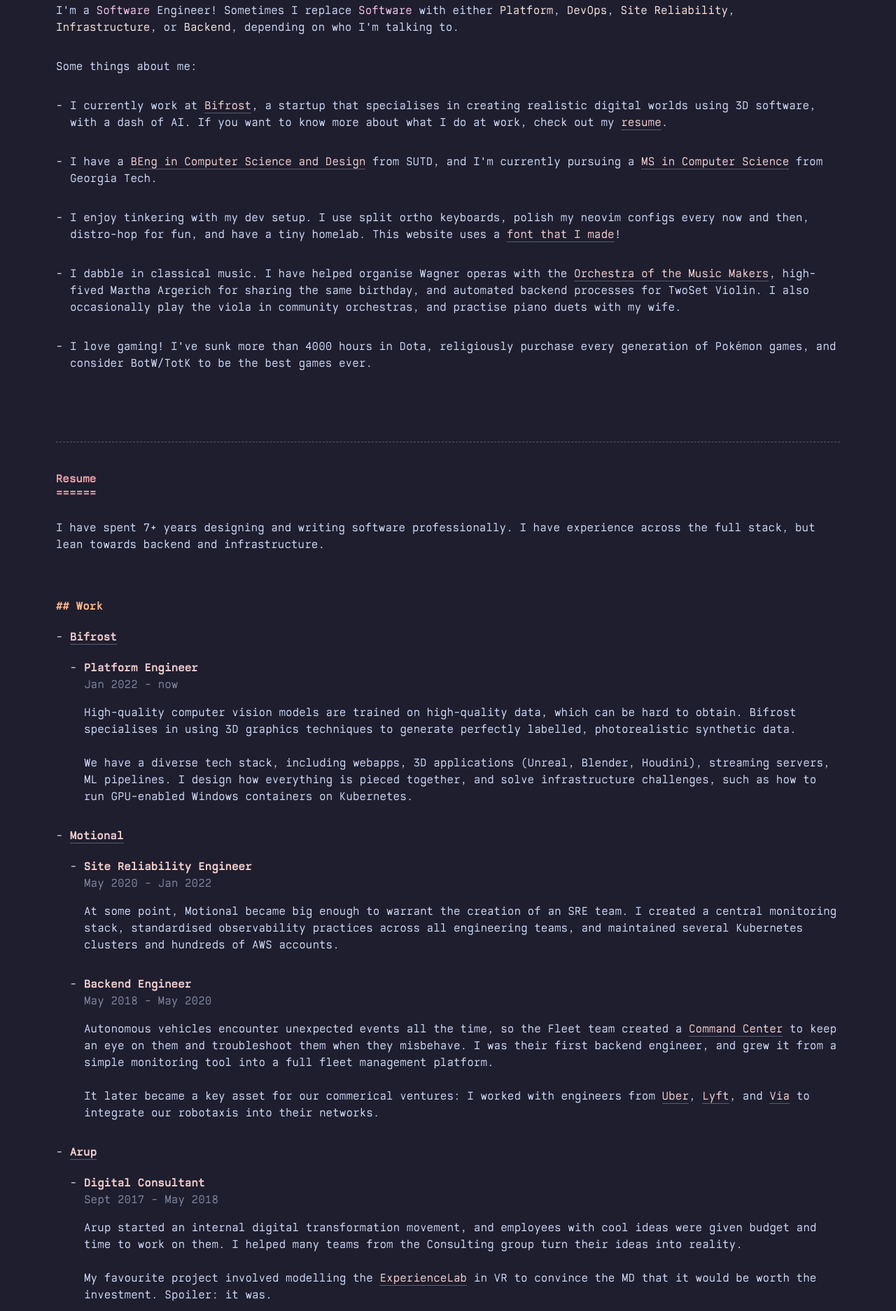
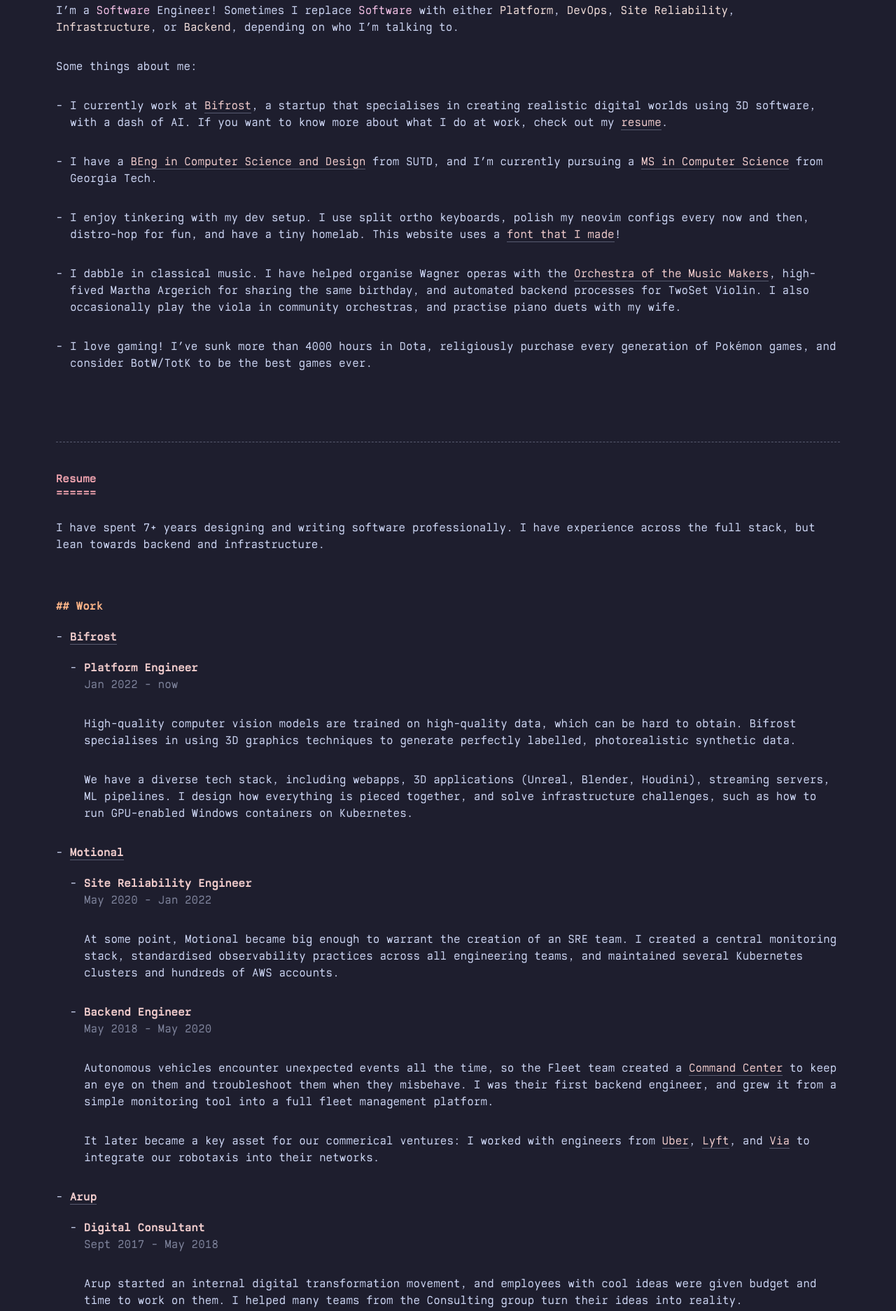
Before and after one commit to chaychoong/chaychoong.github.io, an Astro site: page / in a window 1280 px wide. Shown: the part 895-2768 px from the top of the page at 70% size. Built offline with nearby package versions, Linux system fonts and the light colour scheme; Astro itself is replaced by a stand-in of ours.

Commit message:
astro: put content in markdown

```diff
--- a/src/components/Bio.astro
+++ b/src/components/Bio.astro
@@ -1,58 +1,10 @@
+---
+import * as bio from "../content/bio.md";
+---
+
 <div id="bio">
   <h1>Bio</h1>
-  <p>
-    I'm a <span class="text-var1">Software</span> Engineer! Sometimes I replace
-    <span class="text-var1">Software</span> with either
-    <span class="text-var2">Platform</span>,
-    <span class="text-var2">DevOps</span>,
-    <span class="text-var2">Site Reliability</span>,
-    <span class="text-var2">Infrastructure</span>, or
-    <span class="text-var2">Backend</span>, depending on who I'm talking to.
-  </p>
-
-  <p>Some things about me:</p>
-  <ul class="intro">
-    <li>
-      I currently work at
-      <a href="https://bifrost.ai/" target="_blank">Bifrost</a>, a startup that
-      specialises in creating realistic digital worlds using 3D software, with a
-      dash of AI. If you want to know more about what I do at work, check out my
-      <a href="#resume">resume</a>.
-    </li>
-    <li>
-      I have a
-      <a
-        href="https://istd.sutd.edu.sg/education/undergraduate/curriculum-overview"
-        target="_blank">BEng in Computer Science and Design</a
-      >
-      from SUTD, and I'm currently pursuing a
-      <a href="https://omscs.gatech.edu" target="_blank"
-        >MS in Computer Science</a
-      >
-      from Georgia Tech.
-    </li>
-    <li>
-      I enjoy tinkering with my dev setup. I use split ortho keyboards, polish
-      my neovim configs every now and then, distro-hop for fun, and have a tiny
-      homelab. This website uses a
-      <a href="https://github.com/chaychoong/OpusOne" target="_blank"
-        >font that I made</a
-      >!
-    </li>
-    <li>
-      I dabble in classical music. I have helped organise Wagner operas with the
-      <a href="https://orchestra.sg" target="_blank"
-        >Orchestra of the Music Makers</a
-      >, high-fived Martha Argerich for sharing the same birthday, and automated
-      backend processes for TwoSet Violin. I also occasionally play the viola in
-      community orchestras, and practise piano duets with my wife.
-    </li>
-    <li>
-      I love gaming! I've sunk more than 4000 hours in Dota, religiously
-      purchase every generation of Pokémon games, and consider BotW/TotK to be
-      the best games ever.
-    </li>
-  </ul>
+  <div set:html={bio.compiledContent()} />
 </div>
 
 <style>
--- a/src/components/resume/Work.astro
+++ b/src/components/resume/Work.astro
@@ -1,4 +1,9 @@
 ---
+import * as arup from "../../content/resume/jobs/arup.md";
+import * as motional_1 from "../../content/resume/jobs/motional_1.md";
+import * as motional_2 from "../../content/resume/jobs/motional_2.md";
+import * as bifrost from "../../content/resume/jobs/bifrost.md";
+
 interface Job {
   title: string;
   period: string;
@@ -11,87 +16,30 @@ interface Company {
   jobs: Job[];
 }
 
+// Helper function to convert markdown job data to Job object
+const createJob = async (jobData: any): Promise<Job> => {
+  return {
+    title: jobData.frontmatter.title,
+    period: jobData.frontmatter.period,
+    description: await jobData.compiledContent(),
+  };
+};
+
 const companies: Company[] = [
   {
     name: "Bifrost",
     url: "https://bifrost.ai",
-    jobs: [
-      {
-        title: "Platform Engineer",
-        period: "Jan 2022 - now",
-        description: `High-quality computer vision models are trained on high-quality
-            data, which can be hard to obtain. Bifrost specialises in using 3D
-            graphics techniques to generate perfectly labelled, photorealistic
-            synthetic data.<br /><br />
-            We have a diverse tech stack, including webapps, 3D applications (Unreal,
-            Blender, Houdini), streaming servers, ML pipelines. I design how everything
-            is pieced together, and solve infrastructure challenges, such as how
-            to run GPU-enabled Windows containers on Kubernetes.`,
-      },
-    ],
+    jobs: [await createJob(bifrost)],
   },
   {
     name: "Motional",
     url: "https://motional.com",
-    jobs: [
-      {
-        title: "Site Reliability Engineer",
-        period: "May 2020 - Jan 2022",
-        description: `At some point, Motional became big enough to warrant the creation of
-            an SRE team. I created a central monitoring stack, standardised
-            observability practices across all engineering teams, and maintained
-            several Kubernetes clusters and hundreds of AWS accounts.`,
-      },
-      {
-        title: "Backend Engineer",
-        period: "May 2018 - May 2020",
-        description: `Autonomous vehicles encounter unexpected events all the time, so the
-            Fleet team created a
-            <a
-              href="https://motional.com/news/controlling-fleet-motionals-command-center-gives-detailed-glimpse-av-performance"
-              target="_blank">Command Center</a
-            >
-            to keep an eye on them and troubleshoot them when they misbehave. I was
-            their first backend engineer, and grew it from a simple monitoring tool
-            into a full fleet management platform.<br /><br />
-            It later became a key asset for our commerical ventures: I worked with
-            engineers from
-            <a
-              href="https://www.forbes.com/sites/samabuelsamid/2022/10/06/motional-and-uber-announce-10-year-deal-to-deploy-automated-vehicles-in-multiple-us-markets/"
-              target="_blank">Uber</a
-            >,
-            <a
-              href="https://www.aptiv.com/en/newsroom/article/aptiv-launches-fleet-of-autonomous-vehicles-on-the-lyft-network"
-              target="_blank">Lyft</a
-            >, and
-            <a
-              href="https://techcrunch.com/2020/10/27/via-and-hyundai-aptiv-joint-venture-to-offer-shared-robotaxi-rides-next-year/"
-              target="_blank">Via</a
-            >
-            to integrate our robotaxis into their networks.`,
-      },
-    ],
+    jobs: [await createJob(motional_2), await createJob(motional_1)],
   },
   {
     name: "Arup",
     url: "https://arup.com",
-    jobs: [
-      {
-        title: "Digital Consultant",
-        period: "Sept 2017 - May 2018",
-        description: `Arup started an internal digital transformation movement, and
-            employees with cool ideas were given budget and time to work on
-            them. I helped many teams from the Consulting group turn their ideas
-            into reality. <br /><br />
-            My favourite project involved modelling the
-            <a
-              href="https://www.arup.com/news/arup-brings-design-to-life-with-industry-first-immersive-facility/"
-              target="_blank">ExperienceLab</a
-            >
-            in VR to convince the MD that it would be worth the investment. Spoiler:
-            it was.`,
-      },
-    ],
+    jobs: [await createJob(arup)],
   },
 ];
 ---
--- /dev/null
+++ b/src/content/bio.md
@@ -0,0 +1,13 @@
+I'm a <span class="text-var1">Software</span> Engineer! Sometimes I replace <span class="text-var1">Software</span> with either <span class="text-var2">Platform</span>, <span class="text-var2">DevOps</span>, <span class="text-var2">Site Reliability</span>, <span class="text-var2">Infrastructure</span>, or <span class="text-var2">Backend</span>, depending on who I'm talking to.
+
+Some things about me:
+
+- I currently work at <a href="https://bifrost.ai/" target="_blank">Bifrost</a>, a startup that specialises in creating realistic digital worlds using 3D software, with a dash of AI. If you want to know more about what I do at work, check out my [resume](#resume).
+
+- I have a <a href="https://istd.sutd.edu.sg/education/undergraduate/curriculum-overview" target="_blank">BEng in Computer Science and Design</a> from SUTD, and I'm currently pursuing a <a href="https://omscs.gatech.edu" target="_blank">MS in Computer Science</a> from Georgia Tech.
+
+- I enjoy tinkering with my dev setup. I use split ortho keyboards, polish my neovim configs every now and then, distro-hop for fun, and have a tiny homelab. This website uses a <a href="https://github.com/chaychoong/OpusOne" target="_blank">font that I made</a>!
+
+- I dabble in classical music. I have helped organise Wagner operas with the <a href="https://orchestra.sg" target="_blank">Orchestra of the Music Makers</a>, high-fived Martha Argerich for sharing the same birthday, and automated backend processes for TwoSet Violin. I also occasionally play the viola in community orchestras, and practise piano duets with my wife.
+
+- I love gaming! I've sunk more than 4000 hours in Dota, religiously purchase every generation of Pokémon games, and consider BotW/TotK to be the best games ever.
--- /dev/null
+++ b/src/content/resume/jobs/arup.md
@@ -0,0 +1,8 @@
+---
+title: "Digital Consultant"
+period: "Sept 2017 - May 2018"
+---
+
+Arup started an internal digital transformation movement, and employees with cool ideas were given budget and time to work on them. I helped many teams from the Consulting group turn their ideas into reality.
+
+My favourite project involved modelling the <a href="https://www.arup.com/news/arup-brings-design-to-life-with-industry-first-immersive-facility/" target="_blank">ExperienceLab</a> in VR to convince the MD that it would be worth the investment. Spoiler: it was.
--- /dev/null
+++ b/src/content/resume/jobs/bifrost.md
@@ -0,0 +1,8 @@
+---
+title: "Platform Engineer"
+period: "Jan 2022 - now"
+---
+
+High-quality computer vision models are trained on high-quality data, which can be hard to obtain. Bifrost specialises in using 3D graphics techniques to generate perfectly labelled, photorealistic synthetic data.
+
+We have a diverse tech stack, including webapps, 3D applications (Unreal, Blender, Houdini), streaming servers, ML pipelines. I design how everything is pieced together, and solve infrastructure challenges, such as how to run GPU-enabled Windows containers on Kubernetes.
--- /dev/null
+++ b/src/content/resume/jobs/motional_1.md
@@ -0,0 +1,8 @@
+---
+title: "Backend Engineer"
+period: "May 2018 - May 2020"
+---
+
+Autonomous vehicles encounter unexpected events all the time, so the Fleet team created a <a href="https://motional.com/news/controlling-fleet-motionals-command-center-gives-detailed-glimpse-av-performance" target="_blank">Command Center</a> to keep an eye on them and troubleshoot them when they misbehave. I was their first backend engineer, and grew it from a simple monitoring tool into a full fleet management platform.
+
+It later became a key asset for our commerical ventures: I worked with engineers from <a href="https://www.forbes.com/sites/samabuelsamid/2022/10/06/motional-and-uber-announce-10-year-deal-to-deploy-automated-vehicles-in-multiple-us-markets/" target="_blank">Uber</a>, <a href="https://www.aptiv.com/en/newsroom/article/aptiv-launches-fleet-of-autonomous-vehicles-on-the-lyft-network" target="_blank">Lyft</a>, and <a href="https://techcrunch.com/2020/10/27/via-and-hyundai-aptiv-joint-venture-to-offer-shared-robotaxi-rides-next-year/" target="_blank">Via</a> to integrate our robotaxis into their networks.
--- /dev/null
+++ b/src/content/resume/jobs/motional_2.md
@@ -0,0 +1,6 @@
+---
+title: "Site Reliability Engineer"
+period: "May 2020 - Jan 2022"
+---
+
+At some point, Motional became big enough to warrant the creation of an SRE team. I created a central monitoring stack, standardised observability practices across all engineering teams, and maintained several Kubernetes clusters and hundreds of AWS accounts.
--- a/src/layouts/Layout.astro
+++ b/src/layouts/Layout.astro
@@ -1,5 +1,5 @@
 ---
-import GlobalStyles from "../components/GlobalStyles.astro";
+import GlobalStyles from "../styles/GlobalStyles.astro";
 ---
 
 <!doctype html>
```
Also changed, not shown: src/styles/GlobalStyles.astro (renamed from src/components/GlobalStyles.astro).
